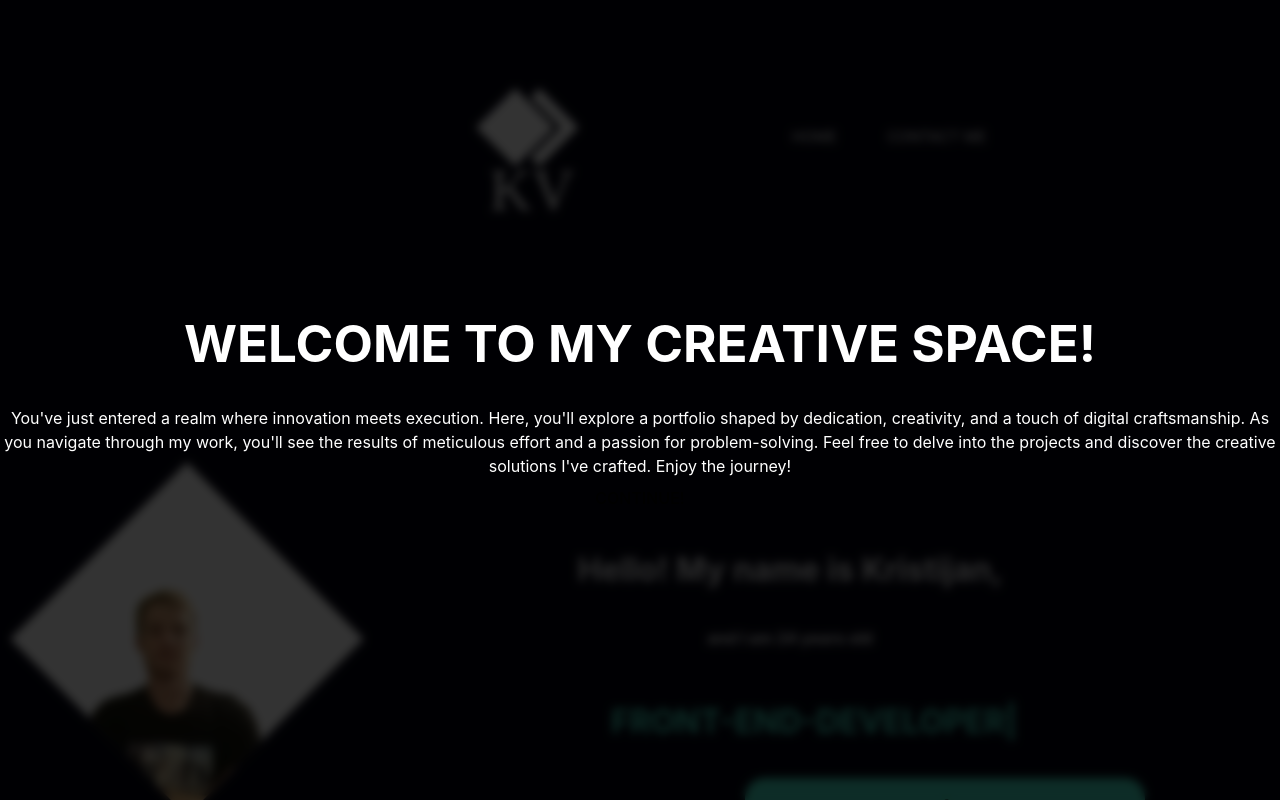
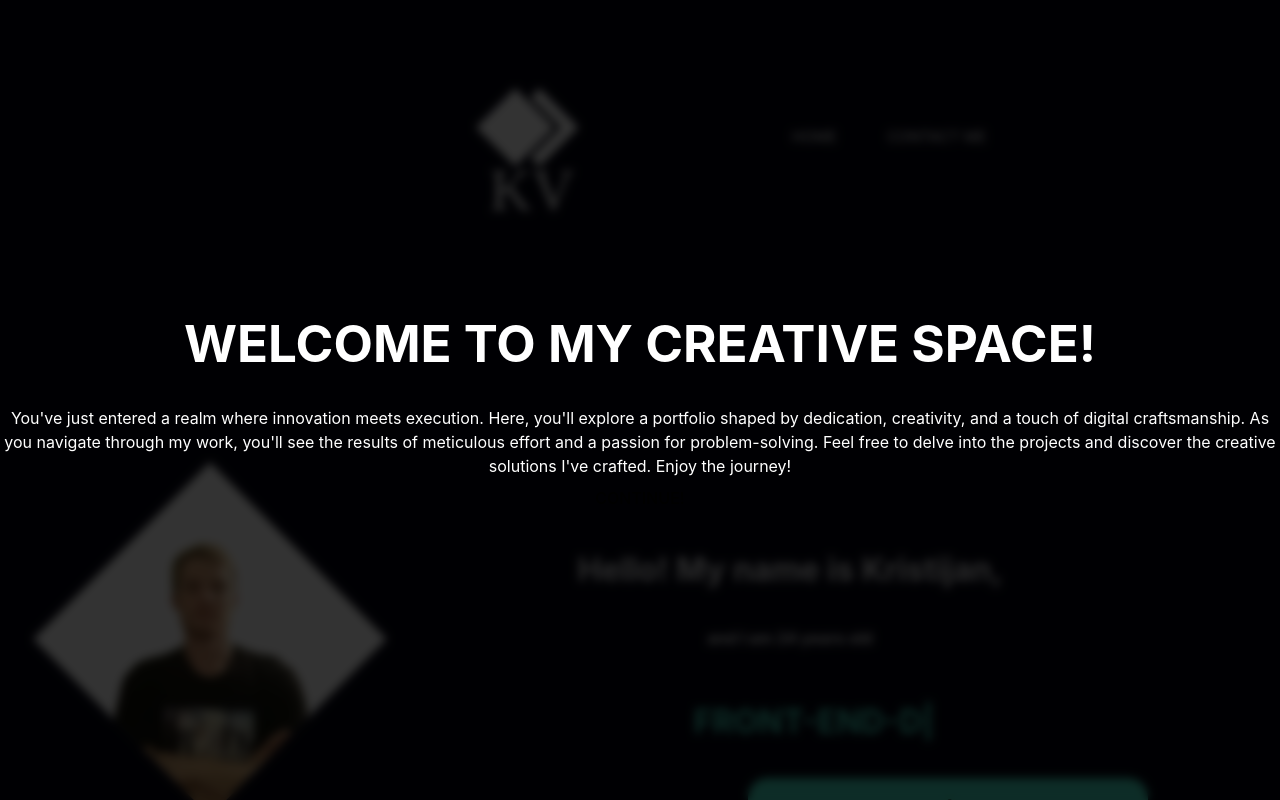
Before and after one commit to KristijanVugrinec/KV_portfolio, a React (Vite) app: page / in a window 1280 px wide. Built offline with nearby package versions, Linux system fonts and the light colour scheme.

Commit message:
Making additional changes

```diff
--- a/src/components/AboutMe.jsx
+++ b/src/components/AboutMe.jsx
@@ -26,7 +26,7 @@ const socialMedia = [
   },
   {
     id:2,
-    link:"https://github.com/KristijanVugrinec",
+    link:"https://www.linkedin.com/in/kristijan-vugrinec-6ba614323/",
     svgElement:FaLinkedin,
   },
   {
@@ -77,7 +77,7 @@ function AboutMe () {
            // wait 1s before replacing "Mice" with "Hamsters"
         ]}
         wrapper="span"
-        speed={10}
+        speed={{type: 'keyStrokeDelayInMs', value: 500}}
         style={{ fontSize: '2em', color:"#44DDC0",}}
         repeat={1}
         />
--- a/src/components/AboutMe.module.css
+++ b/src/components/AboutMe.module.css
@@ -25,7 +25,7 @@
     }
 
     .logoPicture {
-        height: 200px !important;
+        height: 250px !important;
     }
     .allText{
         margin-left:0%;
@@ -59,11 +59,12 @@
     background-color:white;
     transform:rotate(45deg);
     overflow: hidden;
+    display: flex;
+    justify-content: center;
+    align-items: center;
 }
 
 .logoPicture {
-    padding-left: 30px;
-    height: 350px;
     transform: rotate(-45deg);
 }
 
--- a/src/components/SkillsPicture.jsx
+++ b/src/components/SkillsPicture.jsx
@@ -32,7 +32,7 @@ function SkillsPicture () {
                 }
                 return prevIndex + 1
             })
-            setTransition('visible')},2000)
+            setTransition('visible')},1500)
         }, [gallery.length]);
 
         const prevImage =  useCallback (() => {
@@ -44,7 +44,7 @@ function SkillsPicture () {
                 }
                 return prevIndex - 1
             })
-            setTransition('visible')},2000)
+            setTransition('visible')},1500)
         },[gallery.length]);
 
 
--- a/src/components/SkillsPicture.module.css
+++ b/src/components/SkillsPicture.module.css
@@ -64,7 +64,7 @@
 .image {
     opacity: 0;
     width: 100%;
-    transition: opacity 2s ease-in-out;
+    transition: opacity 1.5s ease-in-out;
 }
 
 .image.visible {
```
